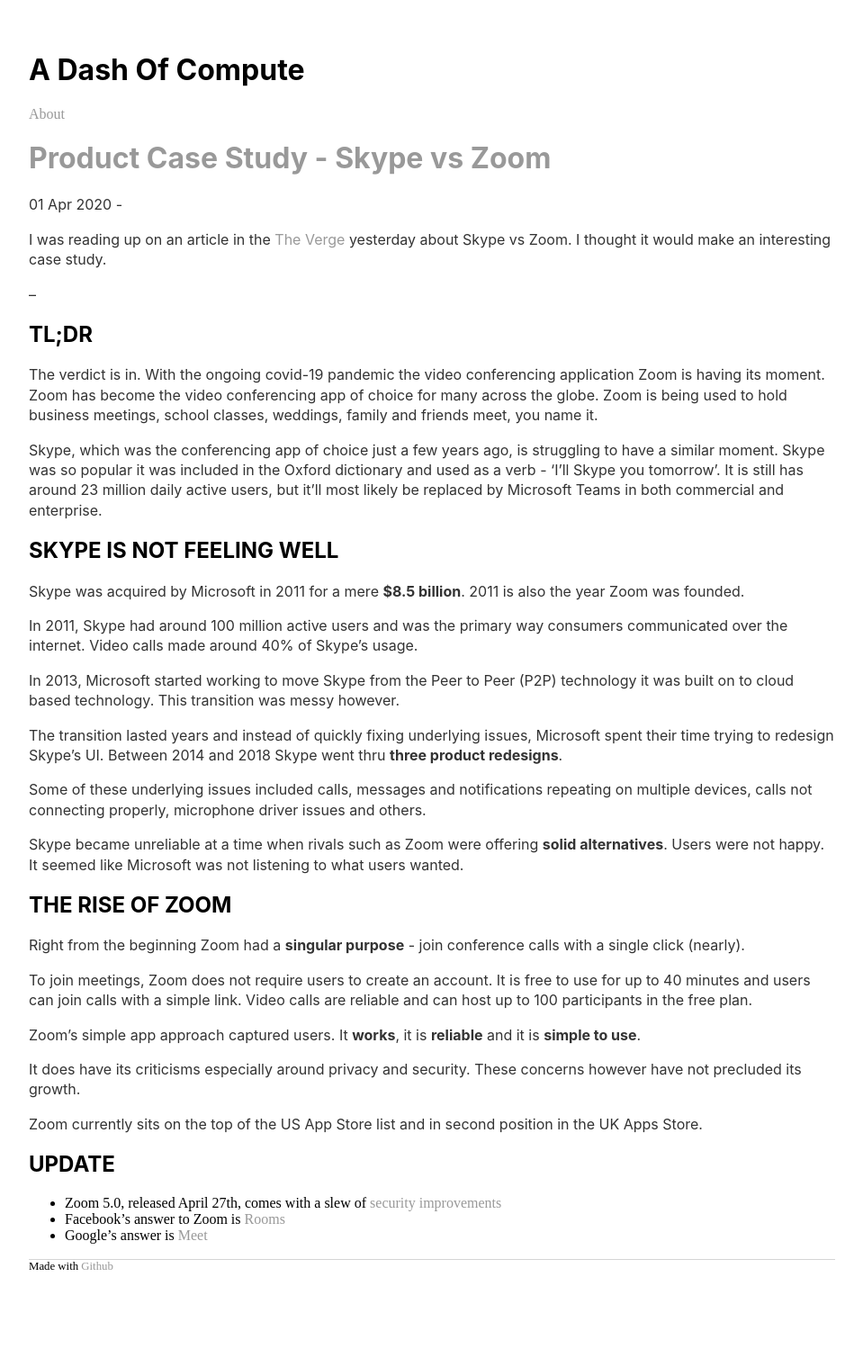
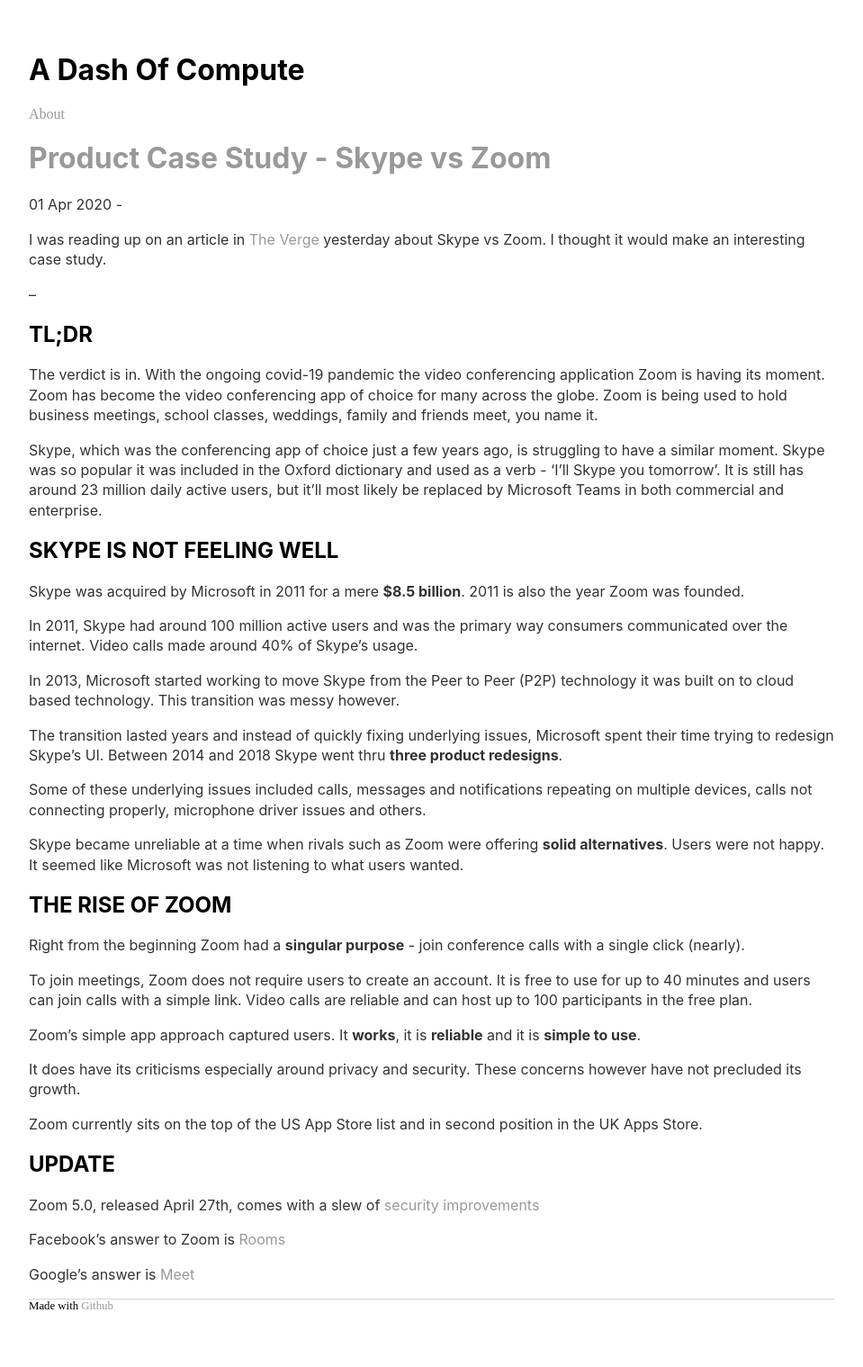
Before and after one commit to sautee/sautee.github.io, a Jekyll site: the page built from _posts/2020-04-01-skypezoom.md, in a window 1280 px wide. Shown: the whole page at 90% size, without its empty margins (160-1119 px from the left). Built offline with Jekyll 4.4.1, drawn with Linux system fonts in a browser that asks for light colours; nearby versions of some CDN libraries; library files that are not in the unit come from our copies; before the commit the page ends 1475 px from its top, so only the background shows below that.

Commit message:
Update 2020-04-01-skypezoom.md

```diff
--- a/_posts/2020-04-01-skypezoom.md
+++ b/_posts/2020-04-01-skypezoom.md
@@ -4,7 +4,7 @@
 date: 2020-04-01
 ---
 
-I was reading up on an article in the [The Verge](https://www.theverge.com/2020/3/31/21200844/microsoft-skype-zoom-houseparty-coronavirus-pandemic-usage-growth-competition) yesterday about Skype vs Zoom. I thought it would make an interesting case study.
+I was reading up on an article in [The Verge](https://www.theverge.com/2020/3/31/21200844/microsoft-skype-zoom-houseparty-coronavirus-pandemic-usage-growth-competition) yesterday about Skype vs Zoom. I thought it would make an interesting case study.
 
 --
 
@@ -41,6 +41,9 @@
 Zoom currently sits on the top of the US App Store list and in second position in the UK Apps Store.
 
 ## UPDATE
-- Zoom 5.0, released April 27th, comes with a slew of [security improvements](https://blog.zoom.us/wordpress/2020/04/27/its-here-5-things-to-know-about-zoom-5-0/)
-- Facebook's answer to Zoom is [Rooms](https://www.google.com/amp/s/www.theverge.com/platform/amp/2020/4/24/21233468/facebook-messenger-rooms-live-instagram-live-igtv-video-chat)
-- Google's answer is [Meet](https://landing.google.com/googlemeet/)
+
+Zoom 5.0, released April 27th, comes with a slew of [security improvements](https://blog.zoom.us/wordpress/2020/04/27/its-here-5-things-to-know-about-zoom-5-0/)
+
+Facebook's answer to Zoom is [Rooms](https://www.google.com/amp/s/www.theverge.com/platform/amp/2020/4/24/21233468/facebook-messenger-rooms-live-instagram-live-igtv-video-chat)
+
+Google's answer is [Meet](https://landing.google.com/googlemeet/)
```
